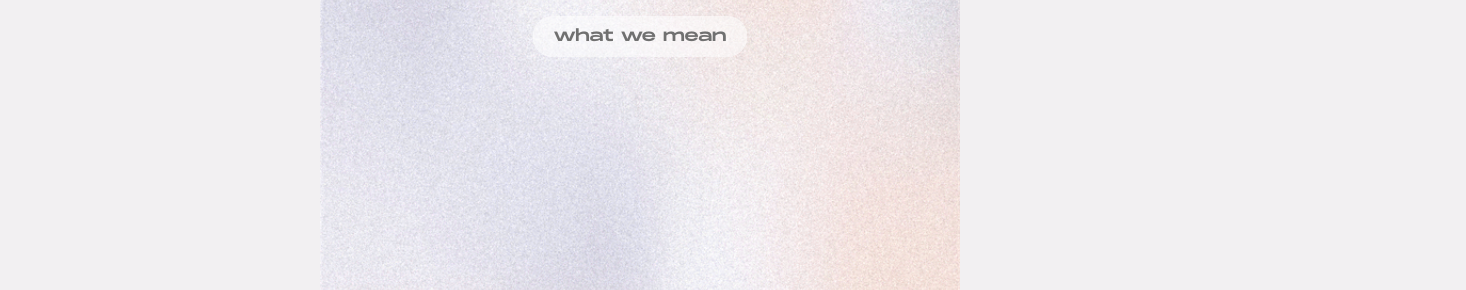
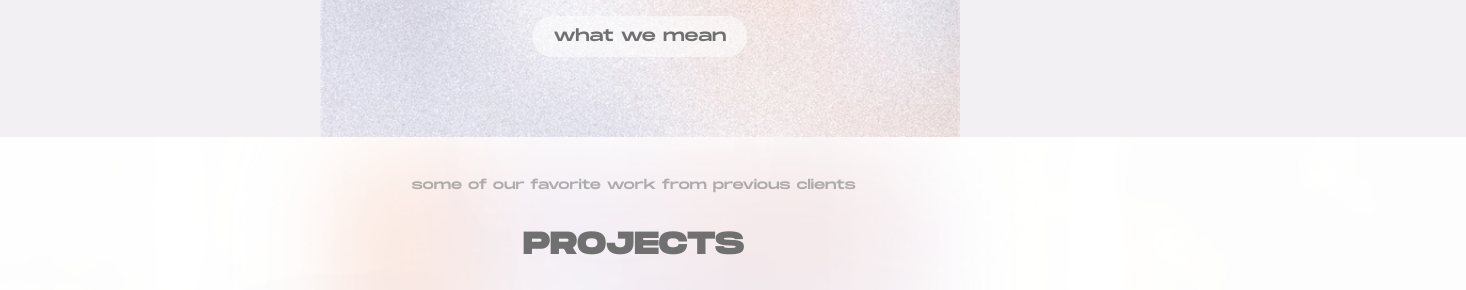
Before and after one commit to judehouse/judehouse.github.io, a plain HTML site: page index.html in a window 1280 px wide. Shown: the part 577-867 px from the top of the page, 1466 px wide, since content can reach past the window. Drawn offline with Linux system fonts and the light colour scheme.

Commit message:
added project screen

```diff
--- a/index.html
+++ b/index.html
@@ -70,6 +70,14 @@
           </div>
         </section>
       </section>
+      <!-- PROJECTS -->
+      <section class="project-page">
+        <subhead>some of our favorite work from previous clients</subhead>
+        <h3>PROJECTS</h3>
+        <a href="#"
+          ><img src="images/cornerstone-logo.svg" alt="Cornerstone Church"
+        /></a>
+      </section>
     </main>
     <footer></footer>
   </body>
--- a/main.css
+++ b/main.css
@@ -182,6 +182,7 @@ h2 {
   left: 50%;
   transform: translateX(-50%);
 }
+
 .project-page {
   background-image: url("images/project-background.png");
   width: 130%;
@@ -192,3 +193,20 @@ h2 {
   position: relative;
   bottom: 10rem;
 }
+.project-page subhead {
+  padding-top: 40px;
+  display: flex;
+  justify-content: center;
+}
+h3 {
+  display: flex;
+  justify-content: center;
+  font-weight: bold;
+  font-size: 2rem;
+  color: #707070;
+}
+.project-thumbnail {
+  margin-top: 6rem;
+  margin-left: 44%;
+  width: 100px;
+}
```
Also changed, not shown: images/cornerstone-logo.svg (added).
